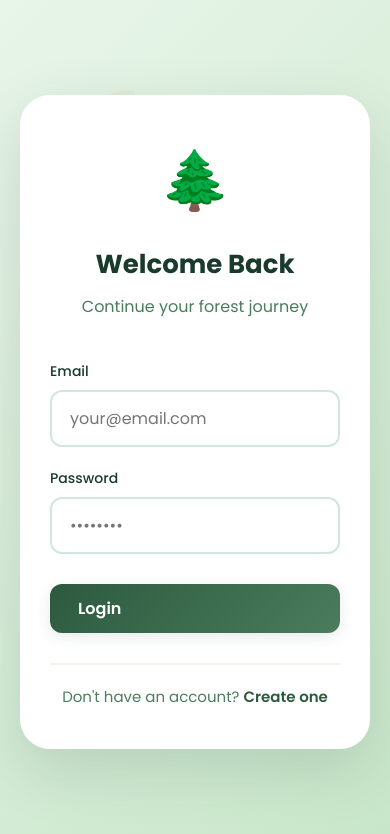
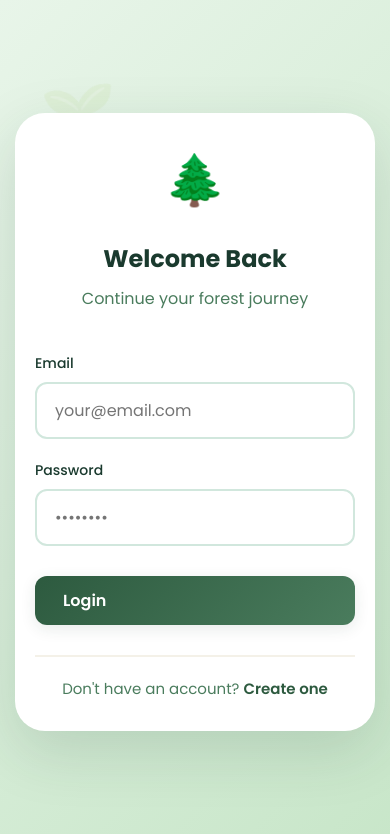
Before and after one commit to Naveenasri-T/Done-List, a React (Vite) app in the folder frontend/: page /login in a window 390 px wide. Shown: the top 834 px of the page. Built offline with nearby package versions, Linux system fonts and the light colour scheme; no server answers.

Commit message:
Fix login page centering and responsive viewport

```diff
--- a/frontend/src/index.css
+++ b/frontend/src/index.css
@@ -15,16 +15,28 @@
   --shadow: rgba(26, 58, 46, 0.1);
 }
 
+html {
+  height: 100%;
+  overflow-x: hidden;
+}
+
 body {
   font-family: 'Poppins', -apple-system, BlinkMacSystemFont, 'Segoe UI', sans-serif;
   background: linear-gradient(135deg, #e8f5e9 0%, #c8e6c9 100%);
   color: var(--forest-dark);
   line-height: 1.6;
   min-height: 100vh;
+  height: 100%;
+  margin: 0;
+  padding: 0;
+  overflow-x: hidden;
 }
 
 #root {
   min-height: 100vh;
+  height: 100%;
+  display: flex;
+  flex-direction: column;
 }
 
 /* Animations */
--- a/frontend/src/pages/Auth.css
+++ b/frontend/src/pages/Auth.css
@@ -1,11 +1,13 @@
 .auth-container {
   min-height: 100vh;
+  height: 100vh;
   display: flex;
   align-items: center;
   justify-content: center;
   padding: 20px;
   position: relative;
-  overflow: hidden;
+  overflow: auto;
+  width: 100%;
 }
 
 .auth-card {
@@ -129,9 +131,10 @@
   }
 }
 
-@media (max-width: 600px) {
+@media (max-width: 768px) {
   .auth-card {
     padding: 40px 30px;
+    max-width: 100%;
   }
 
   .forest-icon {
@@ -141,4 +144,26 @@
   .auth-header h1 {
     font-size: 26px;
   }
+
+  .tree-emoji {
+    font-size: 60px;
+  }
 }
+
+@media (max-width: 480px) {
+  .auth-card {
+    padding: 30px 20px;
+  }
+
+  .forest-icon {
+    font-size: 48px;
+  }
+
+  .auth-header h1 {
+    font-size: 24px;
+  }
+
+  .auth-container {
+    padding: 15px;
+  }
+}
```
